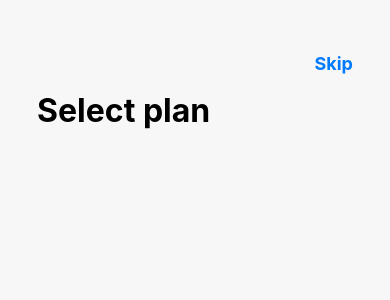
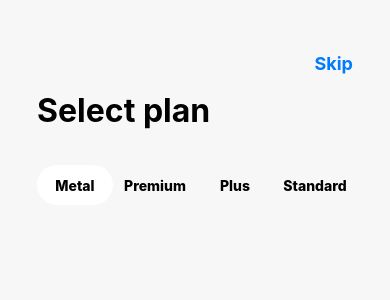
Before and after one commit to Matsuel/revolut-app, a React Native app: screen /Plan in a window 390 px wide. Shown: the top 300 px of the page. Built offline with nearby package versions, Linux system fonts and the light colour scheme.

Commit message:
plans navbar

```diff
--- a/src/Screens/Plan/Plan.style.tsx
+++ b/src/Screens/Plan/Plan.style.tsx
@@ -27,4 +27,33 @@ export const styles = StyleSheet.create({
         fontWeight: "700",
         marginTop: "5%",
     },
+    plans: {
+        width: "90%",
+        marginTop: "10%",
+        flexDirection: "row",
+        justifyContent: "space-between",
+    },
+    plan: {
+        width: "24%",
+        height: 40,
+        justifyContent: "center",
+        alignItems: "center",
+        borderRadius: 12,
+        padding: 5,
+        backgroundColor: "transparent",
+    },
+    planSelected: {
+        width: "24%",
+        height: 40,
+        justifyContent: "center",
+        alignItems: "center",
+        borderRadius: 30,
+        padding: 5,
+        backgroundColor: "#fff",
+    },
+    planText: {
+        color: "#000",
+        fontSize: 14,
+        fontWeight: "800",
+    }
 });
--- a/src/Screens/Plan/Plan.tsx
+++ b/src/Screens/Plan/Plan.tsx
@@ -1,8 +1,18 @@
-import React from 'react'
+import React, { useState } from 'react'
 import { View, Text, TouchableOpacity } from 'react-native'
 import { styles } from './Plan.style'
 
 const Plan = ({ navigation }: any) => {
+
+    const [selectedPlan, setSelectedPlan] = useState<string>("Metal")
+
+    const plans = [
+        "Metal",
+        "Premium",
+        "Plus",
+        "Standard"
+    ]
+
     return (
         <View style={styles.container}>
             <TouchableOpacity style={styles.skip} onPress={() => navigation.navigate('Home')}>
@@ -13,6 +23,22 @@ const Plan = ({ navigation }: any) => {
             <Text style={styles.title}>
                 Select plan
             </Text>
+
+            <View style={styles.plans}>
+                {plans.map((plan, i) => (
+                    <TouchableOpacity
+                        key={i}
+                        style={selectedPlan === plan ? styles.planSelected : styles.plan}
+                        onPress={() => setSelectedPlan(plan)}
+                    >
+                        <Text style={styles.planText}>
+                            {plan}
+                        </Text>
+                    </TouchableOpacity>
+
+                ))}
+
+            </View>
         </View>
     )
 }
```
